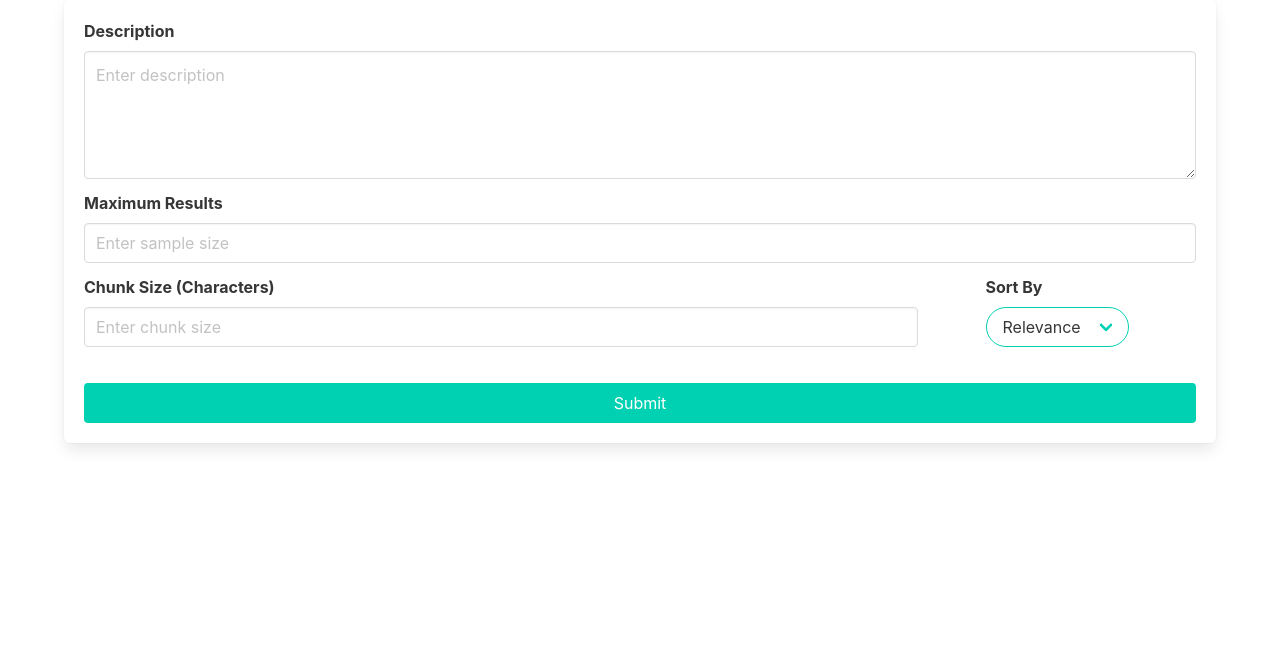
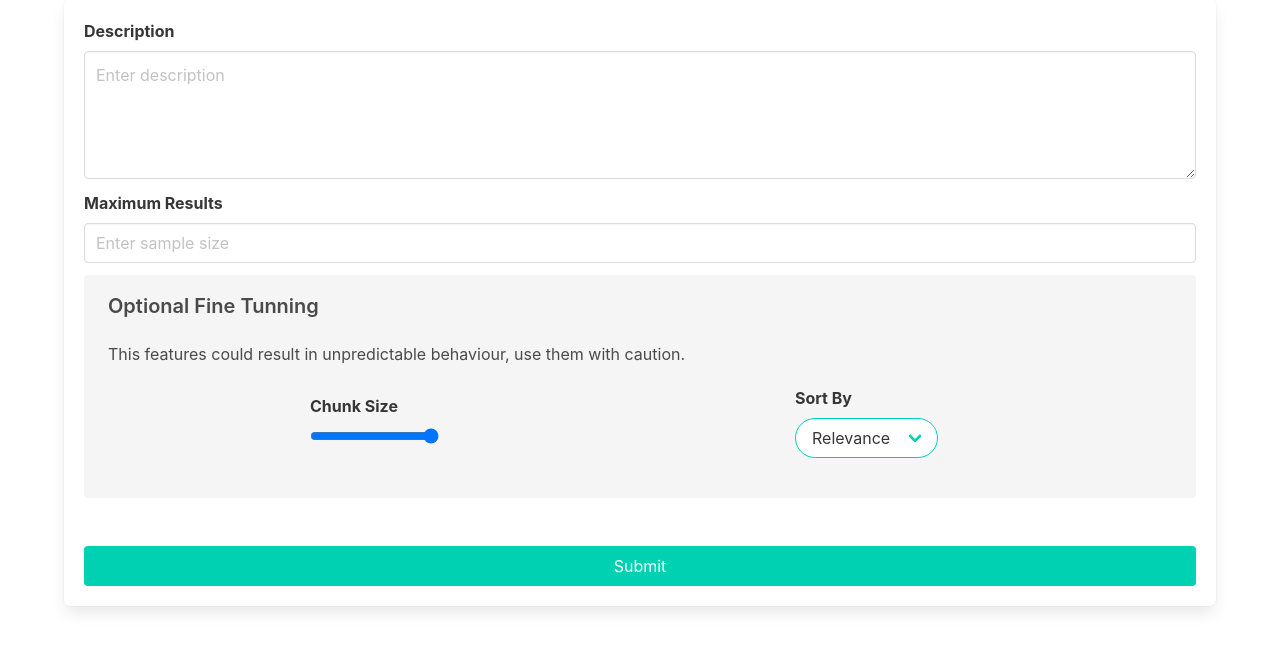
Before and after one commit to pnd-andrei/SmartResume, a Django app: template resumecentral/src/api/templates/search/dashboard.html in a window 1280 px wide. Shown: the part 161-815 px from the top of the page. Before the commit the page ends 610 px from the top, so only its background shows below. Run offline with Django 5.2, Linux system fonts and the light colour scheme; the template is opened without the code that fills it, so the values that code supplies are empty.

Commit message:
updated ai

```diff
--- a/resumecentral/src/api/templates/search/dashboard.html
+++ b/resumecentral/src/api/templates/search/dashboard.html
@@ -28,16 +28,16 @@
             </div>
           </div>
 
-          <div style="display: flex; justify-content: space-between;" class="optionals">
-
-            <div style="width: 75%;" class="field">
-              <label class="label" for="chunk_size">Chunk Size (Characters)</label>
-              <div class="control">
-                <input required class="input" type="number" id="chunk_size" name="chunk_size" placeholder="Enter chunk size">
-              </div>
+          <div class="finetunning notification">
+            <h1 class="title is-size-5">Optional Fine Tunning</h1>
+            <p>This features could result in unpredictable behaviour, use them with caution.</p>
+            <div style="display: flex; justify-content: space-between;" class="notification">
+              <div style="margin:auto;" class="field">
+                <label class="label" for="chunk_size">Chunk Size</label>
+                <input class="slider is-primary" type="range" min="1" max="4" value="4" name="slider">
               </div>
 
-            <div style="margin: 0 auto;" class="field">
+              <div style="margin: auto;" class="field">
                 <label  class="label" for="relevance">Sort By</label>
                 <div class="control">
                   <div class="select is-rounded is-primary">
@@ -50,6 +50,8 @@
               </div>
 
             </div>
+          </div>
+
 
           <br>
 
--- a/resumecentral/src/chroma/extended/custom_parent_retriever.py
+++ b/resumecentral/src/chroma/extended/custom_parent_retriever.py
@@ -13,7 +13,7 @@
 
 class CustomMultiVectorRetriever(MultiVectorRetriever):
     def _get_relevant_documents(
-        self, query: str, *, run_manager: CallbackManagerForRetrieverRun
+        self, query: str, *, run_manager: CallbackManagerForRetrieverRun, k_size:int
     ) -> List[Document]:
         """Get documents relevant to a query.
         Args:
@@ -24,7 +24,7 @@
         """
         results = self.vectorstore.similarity_search_with_relevance_scores(
             query,
-            k=1000
+            k=20
         )
 
         # Map doc_ids to list of sub-documents, adding scores to metadata
```
Also changed, not shown: resumecentral/src/api/views/search/list.py (+11 -1 lines), resumecentral/src/chroma/database.py (+1 -29 lines), resumecentral/src/controllers/ai.py (+23 -7 lines), resumecentral/src/chroma/vectorstore/chroma.sqlite3, 7 other files. Lines whose indentation alone changed are shown as unchanged.
